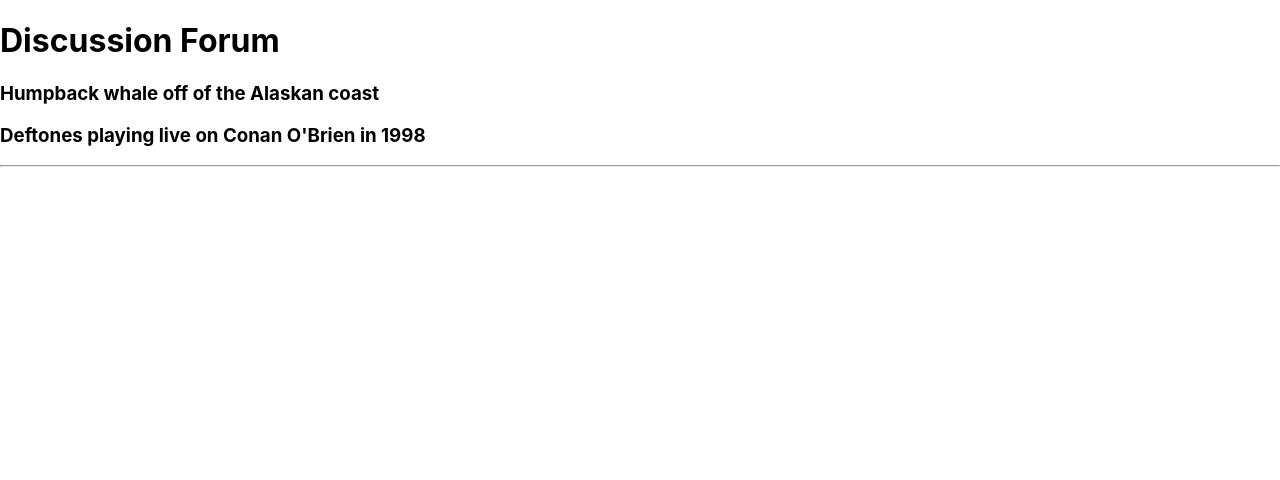
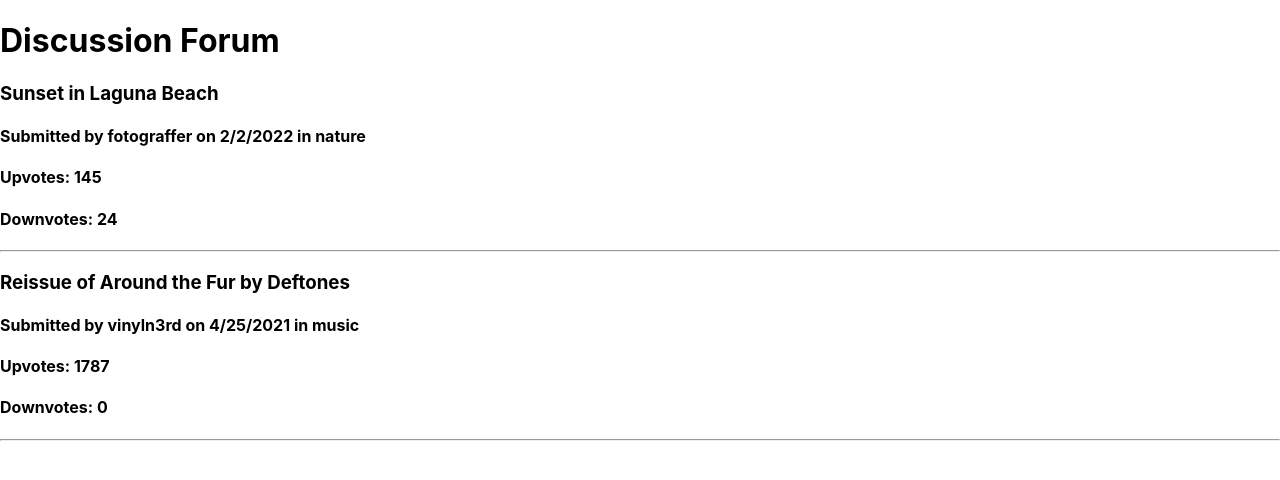
Before and after one commit to besure94/discussion-forum, a React (Create React App) app: page / in a window 1280 px wide. Shown: the top 480 px of the page. Built offline with nearby package versions, Linux system fonts and the light colour scheme.

Commit message:
Add props to Post to allow multiple posts to be submitted.

```diff
--- a/src/components/Post.js
+++ b/src/components/Post.js
@@ -1,15 +1,25 @@
 import React from "react";
+import PropTypes from "prop-types";
 
-function Post() {
-  const post = "Humpback whale off of the Alaskan coast";
-  const post2 = "Deftones playing live on Conan O'Brien in 1998";
+function Post(props) {
   return (
     <React.Fragment>
-      <h3>{post}</h3>
-      <h3>{post2}</h3>
+      <h3>{props.title}</h3>
+      <h4>Submitted by {props.author} on {props.date} in {props.forum}</h4>
+      <h4>Upvotes: {props.upvotes}</h4>
+      <h4>Downvotes: {props.downvotes}</h4>
       <hr/>
     </React.Fragment>
   );
 }
 
+Post.propTypes = {
+  title: PropTypes.string.isRequired,
+  author: PropTypes.string.isRequired,
+  date: PropTypes.string.isRequired,
+  forum: PropTypes.string.isRequired,
+  upvotes: PropTypes.number.isRequired,
+  downvotes: PropTypes.number.isRequired
+}
+
 export default Post;
--- a/src/components/PostList.js
+++ b/src/components/PostList.js
@@ -3,11 +3,22 @@ import Post from "./Post";
 
 function PostList() {
   return (
-    <Post
-      author="fotograffer"
-      title="Sunset in Laguna Beach"
-      forum="nature"
-      date="2/2/2022"/>
+    <React.Fragment>
+      <Post
+        author="fotograffer"
+        title="Sunset in Laguna Beach"
+        forum="nature"
+        date="2/2/2022"
+        upvotes="145"
+        downvotes="24"/>
+      <Post
+        author="vinyln3rd"
+        title="Reissue of Around the Fur by Deftones"
+        forum="music"
+        date="4/25/2021"
+        upvotes="1787"
+        downvotes="0"/>
+    </React.Fragment>
   );
 }
 
```
